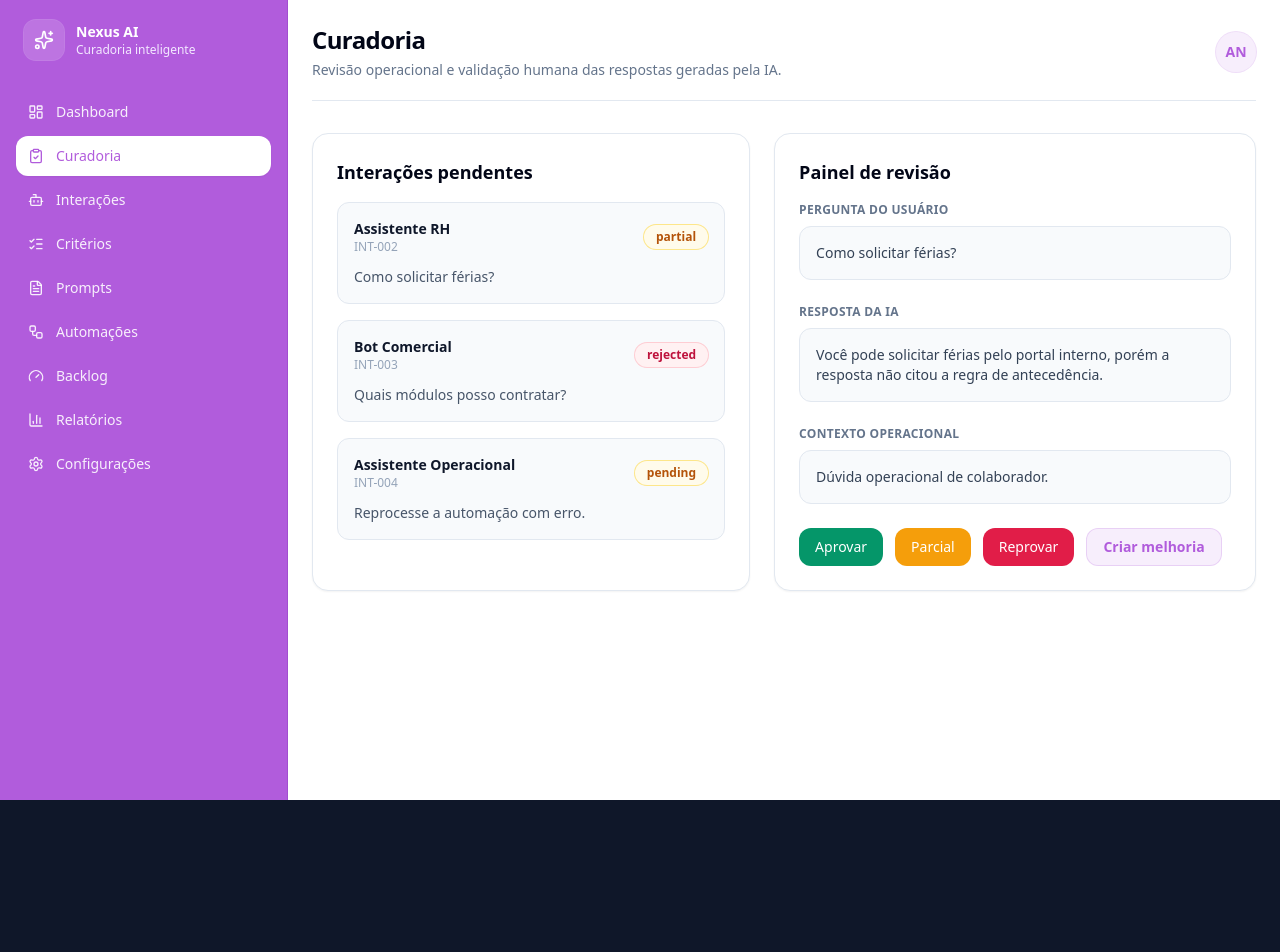
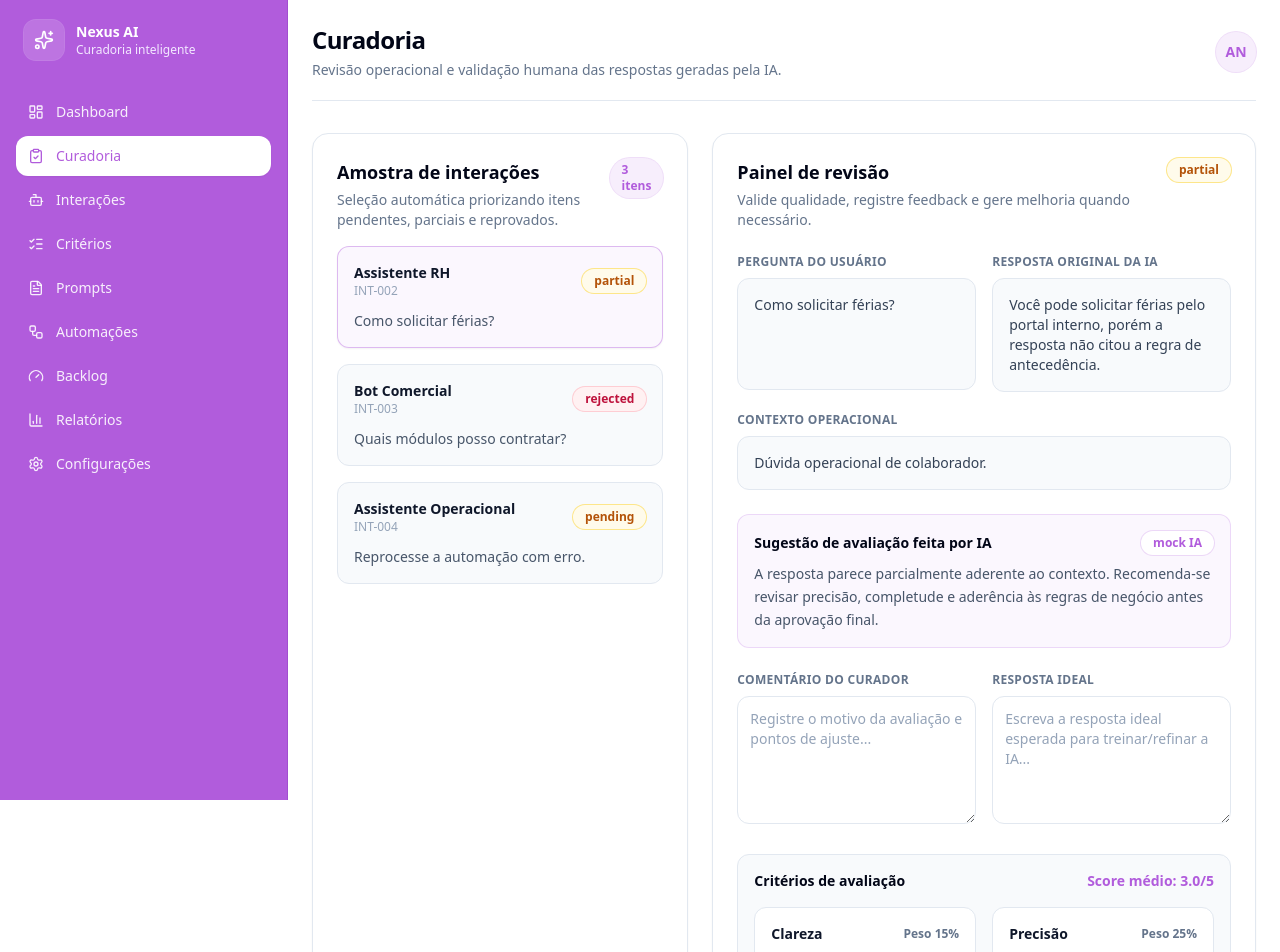
Before and after one commit to gittoptus/curadoria, a Next.js app: page /curadoria in a window 1280 px wide. Shown: the top 952 px of the page. Before the commit the page ends 800 px from the top, so only its background shows below. Built offline with nearby package versions, Linux system fonts and the light colour scheme.

Commit message:
feat: add interactive curation review workflow

```diff
--- a/app/curadoria/page.tsx
+++ b/app/curadoria/page.tsx
@@ -1,98 +1,226 @@
+'use client'
+
+import { useMemo, useState } from 'react'
 import { PageShell } from '@/components/layout/page-shell'
 import { StatusBadge } from '@/components/shared/status-badge'
-import { interactions } from '@/data/mock-data'
+import { curationCriteria, interactions } from '@/data/mock-data'
+
+type ReviewStatus = 'approved' | 'partial' | 'rejected'
 
 export default function CuradoriaPage() {
-  const pendingItems = interactions.filter((item) => item.status !== 'approved')
+  const reviewableItems = interactions.filter((item) => item.status !== 'approved')
+  const [selectedId, setSelectedId] = useState(reviewableItems[0]?.id)
+  const [reviewStatus, setReviewStatus] = useState<ReviewStatus>('partial')
+  const [comment, setComment] = useState('')
+  const [idealAnswer, setIdealAnswer] = useState('')
+  const [savedMessage, setSavedMessage] = useState('')
+  const [backlogCreated, setBacklogCreated] = useState(false)
+  const [scores, setScores] = useState<Record<string, number>>(
+    Object.fromEntries(curationCriteria.map((criterion) => [criterion.name, 3]))
+  )
+
+  const selectedInteraction = useMemo(
+    () => interactions.find((item) => item.id === selectedId) ?? reviewableItems[0],
+    [selectedId, reviewableItems]
+  )
+
+  const averageScore = useMemo(() => {
+    const values = Object.values(scores)
+    return values.length
+      ? (values.reduce((sum, value) => sum + value, 0) / values.length).toFixed(1)
+      : '0.0'
+  }, [scores])
+
+  function saveReview() {
+    setSavedMessage(`Avaliação salva como ${reviewStatus}. Score médio: ${averageScore}/5.`)
+  }
+
+  function createBacklogItem() {
+    setBacklogCreated(true)
+    setSavedMessage('Melhoria criada no backlog a partir desta curadoria.')
+  }
+
+  if (!selectedInteraction) {
+    return (
+      <PageShell title="Curadoria" description="Revisão operacional e validação humana das respostas geradas pela IA.">
+        <div className="rounded-2xl border border-slate-200 bg-white p-6 shadow-sm">
+          <p className="text-sm text-slate-600">Nenhuma interação disponível para curadoria.</p>
+        </div>
+      </PageShell>
+    )
+  }
 
   return (
     <PageShell
       title="Curadoria"
       description="Revisão operacional e validação humana das respostas geradas pela IA."
     >
-      <div className="grid gap-6 xl:grid-cols-[1fr,1.1fr]">
+      {savedMessage && (
+        <div className="mb-6 rounded-xl border border-emerald-200 bg-emerald-50 px-4 py-3 text-sm font-medium text-emerald-700">
+          {savedMessage}
+        </div>
+      )}
+
+      <div className="grid gap-6 xl:grid-cols-[0.9fr,1.3fr]">
         <section className="rounded-2xl border border-slate-200 bg-white p-6 shadow-sm">
-          <h2 className="mb-4 text-lg font-semibold text-slate-950">
-            Interações pendentes
-          </h2>
+          <div className="mb-4 flex items-start justify-between gap-4">
+            <div>
+              <h2 className="text-lg font-semibold text-slate-950">Amostra de interações</h2>
+              <p className="mt-1 text-sm text-slate-500">
+                Seleção automática priorizando itens pendentes, parciais e reprovados.
+              </p>
+            </div>
+            <span className="rounded-full bg-[#b15cdc]/10 px-3 py-1 text-xs font-semibold text-[#b15cdc] ring-1 ring-[#b15cdc]/20">
+              {reviewableItems.length} itens
+            </span>
+          </div>
 
           <div className="space-y-4">
-            {pendingItems.map((interaction) => (
-              <div
-                key={interaction.id}
-                className="rounded-xl border border-slate-200 bg-slate-50 p-4"
-              >
-                <div className="mb-3 flex items-center justify-between">
-                  <div>
-                    <p className="text-sm font-semibold text-slate-900">
-                      {interaction.source}
-                    </p>
-                    <p className="text-xs text-slate-400">
-                      {interaction.id}
-                    </p>
+            {reviewableItems.map((interaction) => {
+              const active = interaction.id === selectedInteraction.id
+
+              return (
+                <button
+                  key={interaction.id}
+                  onClick={() => {
+                    setSelectedId(interaction.id)
+                    setSavedMessage('')
+                    setBacklogCreated(false)
+                  }}
+                  className={
+                    active
+                      ? 'w-full rounded-xl border border-[#b15cdc]/40 bg-[#b15cdc]/5 p-4 text-left shadow-sm'
+                      : 'w-full rounded-xl border border-slate-200 bg-slate-50 p-4 text-left transition hover:border-[#b15cdc]/30 hover:bg-[#b15cdc]/5'
+                  }
+                >
+                  <div className="mb-3 flex items-center justify-between gap-3">
+                    <div>
+                      <p className="text-sm font-semibold text-slate-900">{interaction.source}</p>
+                      <p className="text-xs text-slate-400">{interaction.id}</p>
+                    </div>
+                    <StatusBadge status={interaction.status} />
                   </div>
-
-                  <StatusBadge status={interaction.status} />
-                </div>
-
-                <p className="text-sm text-slate-600">
-                  {interaction.userInput}
-                </p>
-              </div>
-            ))}
+                  <p className="line-clamp-2 text-sm text-slate-600">{interaction.userInput}</p>
+                </button>
+              )
+            })}
           </div>
         </section>
 
         <section className="rounded-2xl border border-slate-200 bg-white p-6 shadow-sm">
-          <h2 className="mb-4 text-lg font-semibold text-slate-950">
-            Painel de revisão
-          </h2>
+          <div className="mb-6 flex items-start justify-between gap-4">
+            <div>
+              <h2 className="text-lg font-semibold text-slate-950">Painel de revisão</h2>
+              <p className="mt-1 text-sm text-slate-500">
+                Valide qualidade, registre feedback e gere melhoria quando necessário.
+              </p>
+            </div>
+            <StatusBadge status={reviewStatus} />
+          </div>
 
-          <div className="space-y-6">
+          <div className="grid gap-4 lg:grid-cols-2">
             <div>
-              <p className="mb-2 text-xs font-semibold uppercase tracking-wide text-slate-500">
-                Pergunta do usuário
-              </p>
-              <div className="rounded-xl border border-slate-200 bg-slate-50 p-4 text-sm text-slate-700">
-                Como solicitar férias?
+              <p className="mb-2 text-xs font-semibold uppercase tracking-wide text-slate-500">Pergunta do usuário</p>
+              <div className="min-h-28 rounded-xl border border-slate-200 bg-slate-50 p-4 text-sm text-slate-700">
+                {selectedInteraction.userInput}
               </div>
             </div>
 
             <div>
-              <p className="mb-2 text-xs font-semibold uppercase tracking-wide text-slate-500">
-                Resposta da IA
-              </p>
-              <div className="rounded-xl border border-slate-200 bg-slate-50 p-4 text-sm text-slate-700">
-                Você pode solicitar férias pelo portal interno, porém a resposta não citou a regra de antecedência.
+              <p className="mb-2 text-xs font-semibold uppercase tracking-wide text-slate-500">Resposta original da IA</p>
+              <div className="min-h-28 rounded-xl border border-slate-200 bg-slate-50 p-4 text-sm text-slate-700">
+                {selectedInteraction.aiOutput}
               </div>
+            </div>
+          </div>
+
+          <div className="mt-5">
+            <p className="mb-2 text-xs font-semibold uppercase tracking-wide text-slate-500">Contexto operacional</p>
+            <div className="rounded-xl border border-slate-200 bg-slate-50 p-4 text-sm text-slate-700">
+              {selectedInteraction.context}
+            </div>
+          </div>
+
+          <div className="mt-6 rounded-xl border border-[#b15cdc]/20 bg-[#b15cdc]/5 p-4">
+            <div className="mb-2 flex items-center justify-between gap-4">
+              <p className="text-sm font-semibold text-slate-950">Sugestão de avaliação feita por IA</p>
+              <span className="rounded-full bg-white px-3 py-1 text-xs font-semibold text-[#b15cdc] ring-1 ring-[#b15cdc]/20">
+                mock IA
+              </span>
+            </div>
+            <p className="text-sm leading-relaxed text-slate-600">
+              A resposta parece {selectedInteraction.status === 'rejected' ? 'insuficiente' : 'parcialmente aderente'} ao contexto. Recomenda-se revisar precisão, completude e aderência às regras de negócio antes da aprovação final.
+            </p>
+          </div>
+
+          <div className="mt-6 grid gap-4 lg:grid-cols-2">
+            <div>
+              <label className="mb-2 block text-xs font-semibold uppercase tracking-wide text-slate-500">Comentário do curador</label>
+              <textarea
+                value={comment}
+                onChange={(event) => setComment(event.target.value)}
+                placeholder="Registre o motivo da avaliação e pontos de ajuste..."
+                className="min-h-32 w-full rounded-xl border border-slate-200 bg-white p-3 text-sm text-slate-700 outline-none transition placeholder:text-slate-400 focus:border-[#b15cdc] focus:ring-4 focus:ring-[#b15cdc]/10"
+              />
             </div>
 
             <div>
-              <p className="mb-2 text-xs font-semibold uppercase tracking-wide text-slate-500">
-                Contexto operacional
-              </p>
-              <div className="rounded-xl border border-slate-200 bg-slate-50 p-4 text-sm text-slate-700">
-                Dúvida operacional de colaborador.
-              </div>
+              <label className="mb-2 block text-xs font-semibold uppercase tracking-wide text-slate-500">Resposta ideal</label>
+              <textarea
+                value={idealAnswer}
+                onChange={(event) => setIdealAnswer(event.target.value)}
+                placeholder="Escreva a resposta ideal esperada para treinar/refinar a IA..."
+                className="min-h-32 w-full rounded-xl border border-slate-200 bg-white p-3 text-sm text-slate-700 outline-none transition placeholder:text-slate-400 focus:border-[#b15cdc] focus:ring-4 focus:ring-[#b15cdc]/10"
+              />
+            </div>
+          </div>
+
+          <div className="mt-6 rounded-xl border border-slate-200 bg-slate-50 p-4">
+            <div className="mb-4 flex items-center justify-between">
+              <p className="text-sm font-semibold text-slate-950">Critérios de avaliação</p>
+              <span className="text-sm font-semibold text-[#b15cdc]">Score médio: {averageScore}/5</span>
             </div>
 
-            <div className="flex flex-wrap gap-3">
-              <button className="rounded-xl bg-emerald-600 px-4 py-2 text-sm font-medium text-white transition hover:bg-emerald-700">
-                Aprovar
-              </button>
+            <div className="grid gap-4 md:grid-cols-2">
+              {curationCriteria.map((criterion) => (
+                <label key={criterion.name} className="rounded-xl border border-slate-200 bg-white p-4">
+                  <div className="mb-3 flex items-center justify-between gap-4">
+                    <span className="text-sm font-semibold text-slate-900">{criterion.name}</span>
+                    <span className="text-xs font-semibold text-slate-500">Peso {criterion.weight}%</span>
+                  </div>
+                  <input
+                    type="range"
+                    min="1"
+                    max="5"
+                    value={scores[criterion.name] ?? 3}
+                    onChange={(event) => setScores({ ...scores, [criterion.name]: Number(event.target.value) })}
+                    className="w-full accent-[#b15cdc]"
+                  />
+                  <div className="mt-2 text-xs font-semibold text-slate-500">
+                    Nota: {scores[criterion.name] ?? 3}/5
+                  </div>
+                </label>
+              ))}
+            </div>
+          </div>
 
-              <button className="rounded-xl bg-amber-500 px-4 py-2 text-sm font-medium text-white transition hover:bg-amber-600">
-                Parcial
-              </button>
+          {idealAnswer && (
+            <div className="mt-6 rounded-xl border border-blue-200 bg-blue-50 p-4">
+              <p className="mb-2 text-sm font-semibold text-blue-800">Comparação: resposta original vs. resposta ideal</p>
+              <p className="text-sm leading-relaxed text-blue-700">
+                A resposta ideal será usada como referência para ajuste de prompt, melhoria de base de conhecimento e validação futura da automação.
+              </p>
+            </div>
+          )}
 
-              <button className="rounded-xl bg-rose-600 px-4 py-2 text-sm font-medium text-white transition hover:bg-rose-700">
-                Reprovar
-              </button>
-
-              <button className="rounded-xl border border-[#b15cdc]/20 bg-[#b15cdc]/10 px-4 py-2 text-sm font-semibold text-[#b15cdc] transition hover:bg-[#b15cdc]/15">
-                Criar melhoria
-              </button>
-            </div>
+          <div className="mt-6 flex flex-wrap gap-3">
+            <button onClick={() => setReviewStatus('approved')} className="rounded-xl bg-emerald-600 px-4 py-2 text-sm font-medium text-white transition hover:bg-emerald-700">Aprovar</button>
+            <button onClick={() => setReviewStatus('partial')} className="rounded-xl bg-amber-500 px-4 py-2 text-sm font-medium text-white transition hover:bg-amber-600">Parcial</button>
+            <button onClick={() => setReviewStatus('rejected')} className="rounded-xl bg-rose-600 px-4 py-2 text-sm font-medium text-white transition hover:bg-rose-700">Reprovar</button>
+            <button onClick={saveReview} className="rounded-xl bg-[#b15cdc] px-4 py-2 text-sm font-semibold text-white transition hover:bg-[#9f4cc8]">Salvar avaliação</button>
+            <button onClick={createBacklogItem} className="rounded-xl border border-[#b15cdc]/20 bg-[#b15cdc]/10 px-4 py-2 text-sm font-semibold text-[#b15cdc] transition hover:bg-[#b15cdc]/15">
+              {backlogCreated ? 'Melhoria criada' : 'Criar melhoria'}
+            </button>
           </div>
         </section>
       </div>
```
